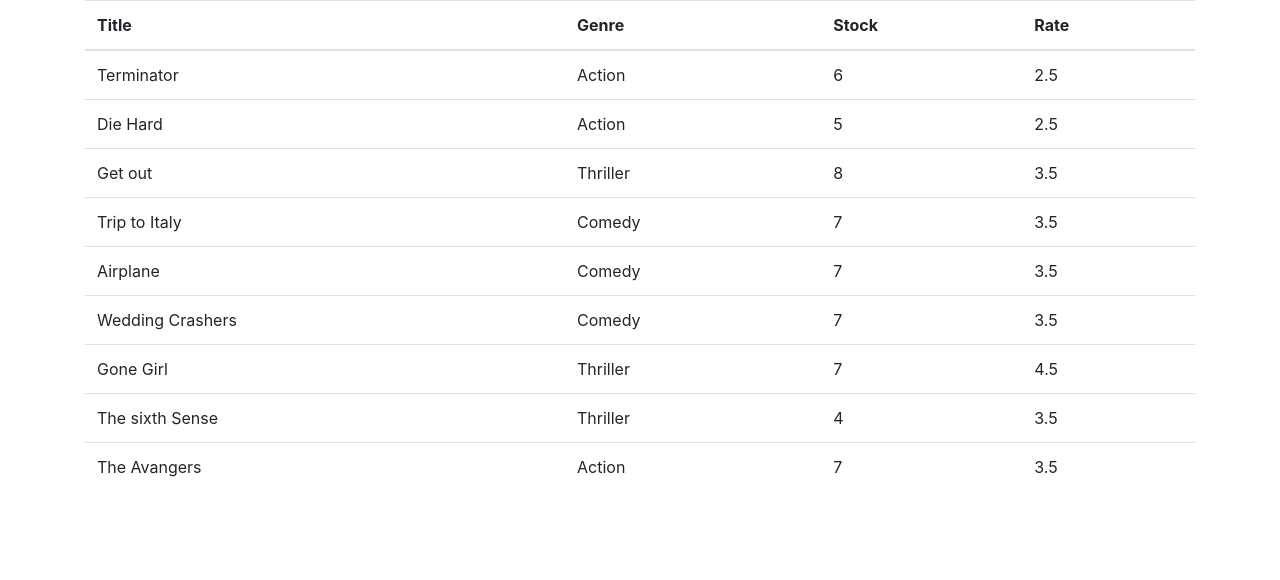
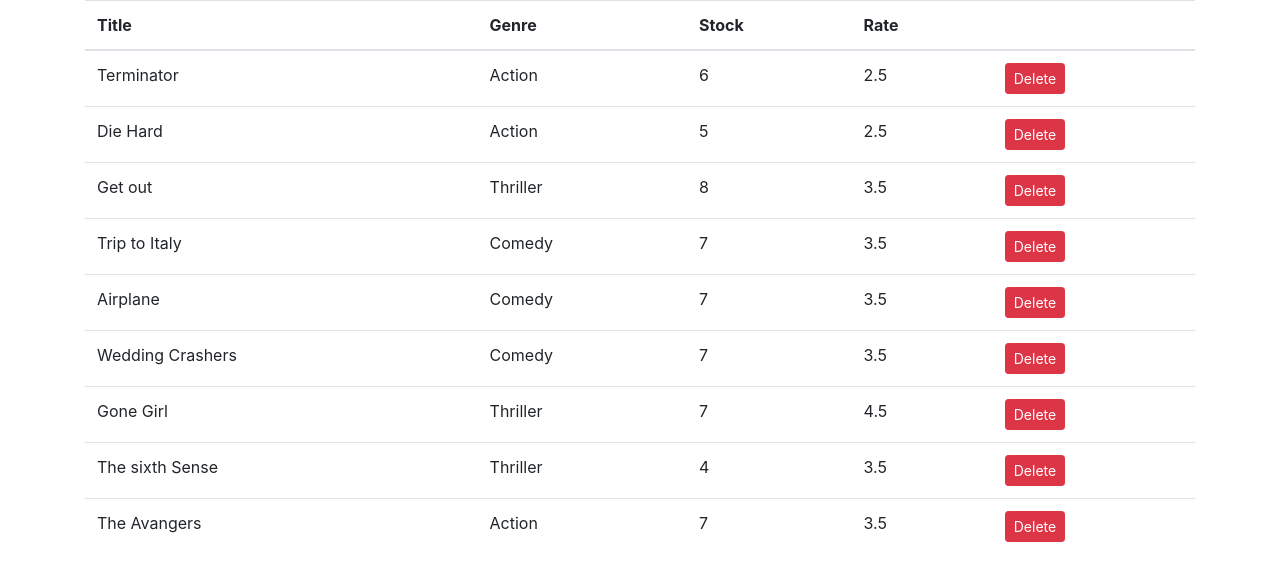
Before and after one commit to christianbiring1/vidly, a React (Create React App) app: page / in a window 1280 px wide. Shown: the top 580 px of the page. Built offline with nearby package versions, Linux system fonts and the light colour scheme.

Commit message:
Delete a movie

```diff
--- a/src/components/movies.jsx
+++ b/src/components/movies.jsx
@@ -5,6 +5,13 @@
   state = {
     movies: getMovies()
   }
+
+  handleDelete = (movie) => {
+    const movies = this.state.movies.filter(m => m._id !== movie._id);
+    this.setState({ movies });
+
+  };
+
   render() {
     return <table className="table">
       <thead>
@@ -13,15 +20,19 @@
           <th>Genre</th>
           <th>Stock</th>
           <th>Rate</th>
+          <th></th>
         </tr>
       </thead>
       <tbody>
         { this.state.movies.map(movie =>
-          <tr>
+          <tr key={movie._id}>
             <td>{ movie.title }</td>
             <td>{ movie.genre.name }</td>
             <td>{ movie.numberInStock }</td>
             <td>{ movie.dailyRentalRate }</td>
+            <td>
+              <button onClick={() => this.handleDelete(movie)} className='btn btn-danger btn-sm'>Delete</button>
+            </td>
           </tr>
         )}
       </tbody>
```
